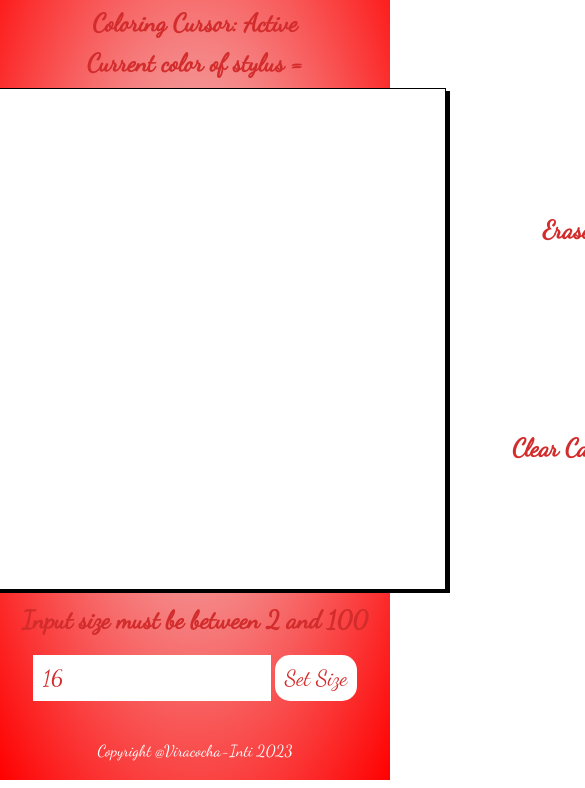
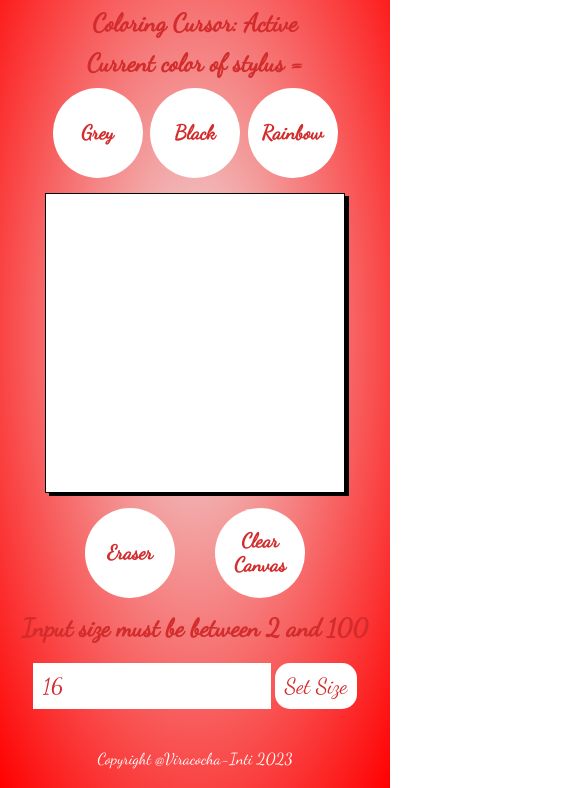
Before and after one commit to Viracocha-Inti/sketchpad, a plain HTML site: page index.html in a window 390 px wide. Shown: the part 124-912 px from the top of the page, 585 px wide, since content can reach past the window. Drawn offline with Linux system fonts and the light colour scheme.

Commit message:
Edit Canvas. Add Comp for ipad/iphone
 Changes to be committed:
	modified:   style.css

```diff
--- a/style.css
+++ b/style.css
@@ -69,8 +69,15 @@
   border: 1px solid black;
   box-shadow: 4px 3px black;
   display: grid;
-  width: 502px;
-  height: 502px;
+  min-width: 300px;
+  min-height: 300px;
+  width: 60vw;
+  height: 60vw;
+  max-width: 750px;
+  max-height: 750px;
+}
+.grid:hover {
+  cursor: alias;
 }
 .canvasGrid {
   border: none;
@@ -96,3 +103,29 @@ a {
   cursor: pointer;
   color: inherit;
 }
+
+/* iPad Screen */
+@media screen and (max-width: 820px) {
+  .gridNButtons {
+    display: flex;
+    flex-direction: column;
+    gap: 15px;
+  }
+  .buttons {
+    flex-direction: row;
+  }
+  .option {
+    font-size: 25px;
+    width: 120px;
+    height: 120px;
+  }
+}
+
+/* iPhone Pro Screen */
+@media screen and (max-width: 390px) {
+  .option {
+    font-size: 20px;
+    width: 90px;
+    height: 90px;
+  }
+}
```
